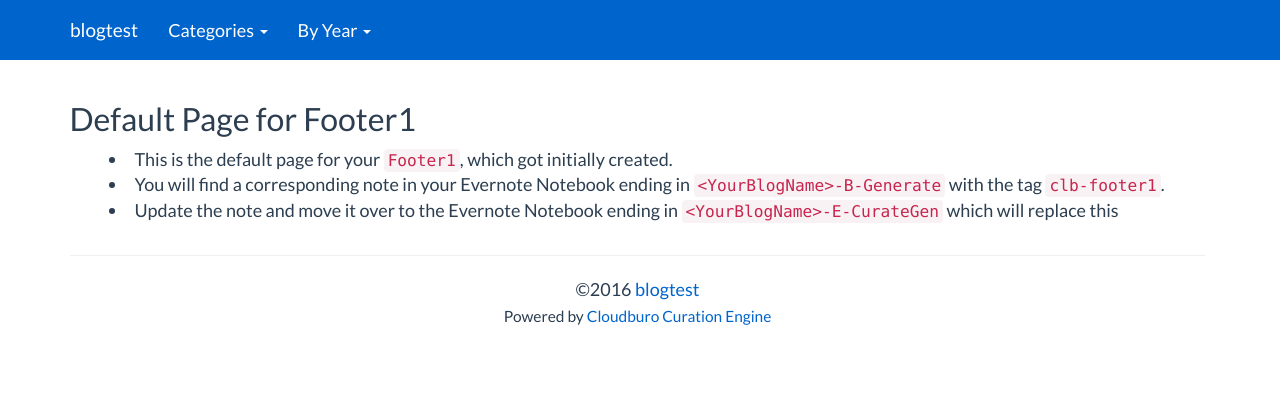
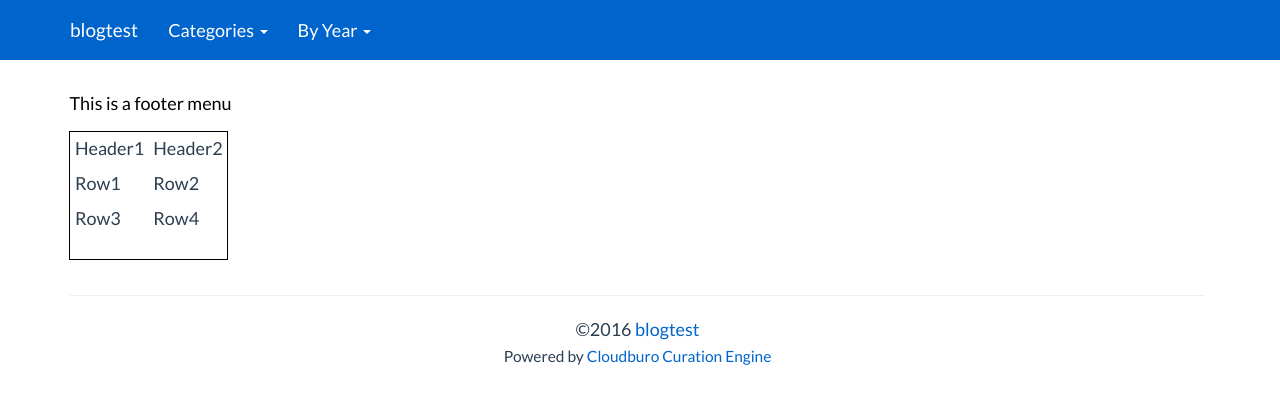
Before and after one commit to acloudburo/blogtest, a plain HTML site: page footer1.html in a window 1280 px wide. Drawn offline with Linux system fonts and the light colour scheme.

Commit message:
New Posts

```diff
--- a/footer1.html
+++ b/footer1.html
@@ -33,17 +33,70 @@
     </nav>
     <div class="container">
       <div class="row">
-        <div class="col-lg-12 col-md-12"><div class="row">
-  <div class="article"><h2 id="default-page-for-footer1">Default Page for Footer1</h2>
+        <div class="col-lg-12 col-md-12">
+          <div class="row">
+            <div class="article">
+              <p><span/></p>
 
-<ul>
-<li>This is the default page for your <code>Footer1</code>, which got initially created. </li>
-<li>You will find a corresponding note in your Evernote Notebook ending in <code>&lt;YourBlogName&gt;-B-Generate</code> with the tag <code>clb-footer1</code>. </li>
-<li>Update the note and move it over to the Evernote Notebook ending in  <code>&lt;YourBlogName&gt;-E-CurateGen</code> which will replace this</li>
-</ul>
+              <p><div>
+                 <span style="color: rgb(0, 0, 0);">This is a footer menu</span>
+                </div>
+                <div>
+                 <span style="color: rgb(0, 0, 0);"><br></span>
+                </div>
+                <div>
+                 <span style="color: rgb(0, 0, 0);"><br></span>
+                </div>
+                <table style="">
+                 <tbody>
+                  <tr>
+                   <td style="border-color:rgb(211,211,211);">
+                    <div>
+                      Header1
+                    </div></td>
+                   <td style="border-color:rgb(211,211,211);">
+                    <div>
+                      Header2
+                    </div></td>
+                  </tr>
+                  <tr>
+                   <td style="border-color:rgb(211,211,211);">
+                    <div>
+                      Row1
+                    </div></td>
+                   <td style="border-color:rgb(211,211,211);">
+                    <div>
+                      Row2
+                    </div></td>
+                  </tr>
+                  <tr>
+                   <td style="border-color:rgb(211,211,211);">
+                    <div>
+                      Row3
+                    </div></td>
+                   <td style="border-color:rgb(211,211,211);">
+                    <div>
+                      Row4
+                    </div></td>
+                  </tr>
+                  <tr>
+                   <td style="border-color:rgb(211,211,211);">
+                    <div>
+                     <br>
+                    </div></td>
+                   <td style="border-color:rgb(211,211,211);">
+                    <div>
+                     <br>
+                    </div></td>
+                  </tr>
+                 </tbody>
+                </table>
+                <div>
+                 <span style="color: rgb(0, 0, 0);"><br></span>
+                </div></p>
 
-  </div>
-</div><hr>
+            </div>
+          </div><hr>
             <p class="text-center">
               ©2016 <a href="/">blogtest</a> <br /><span class="small">Powered by<a href="https://cloudburo.net/docs/products.html"> Cloudburo Curation Engine</a></span>
             </p>
```
